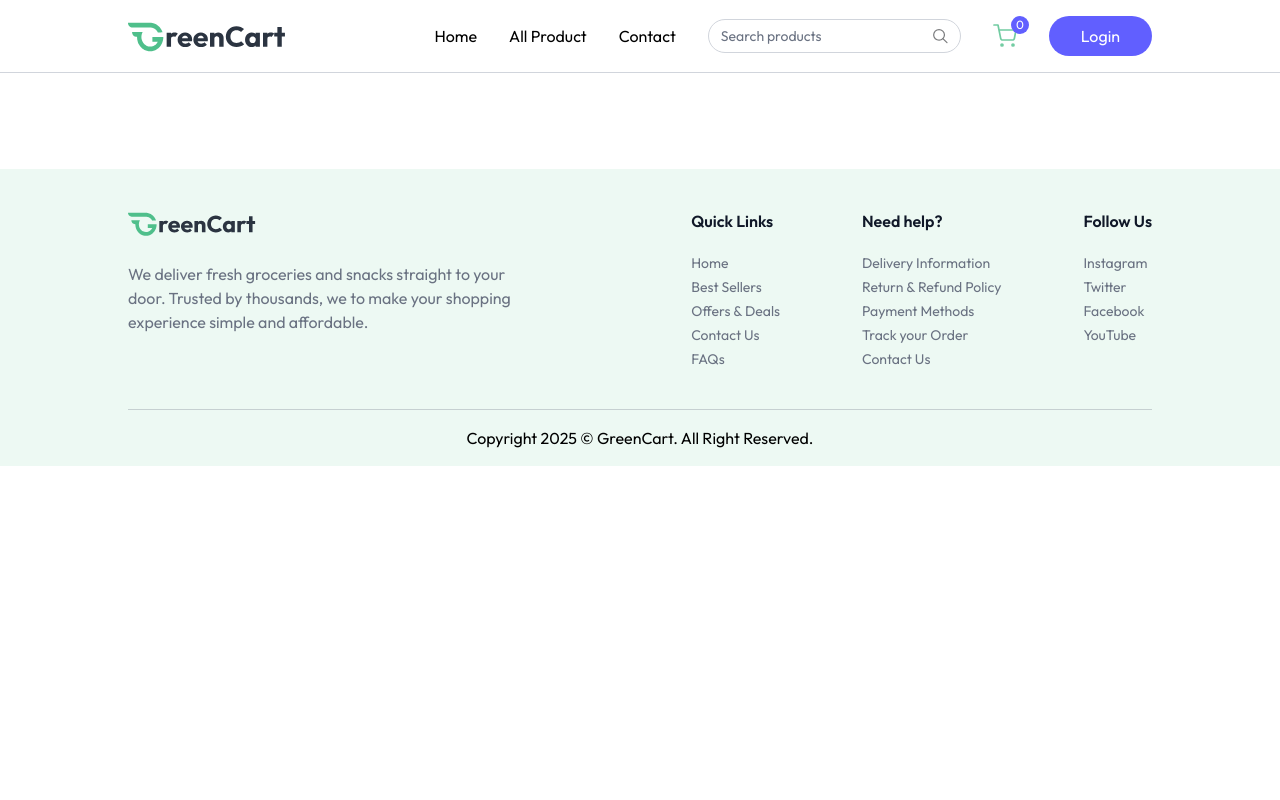
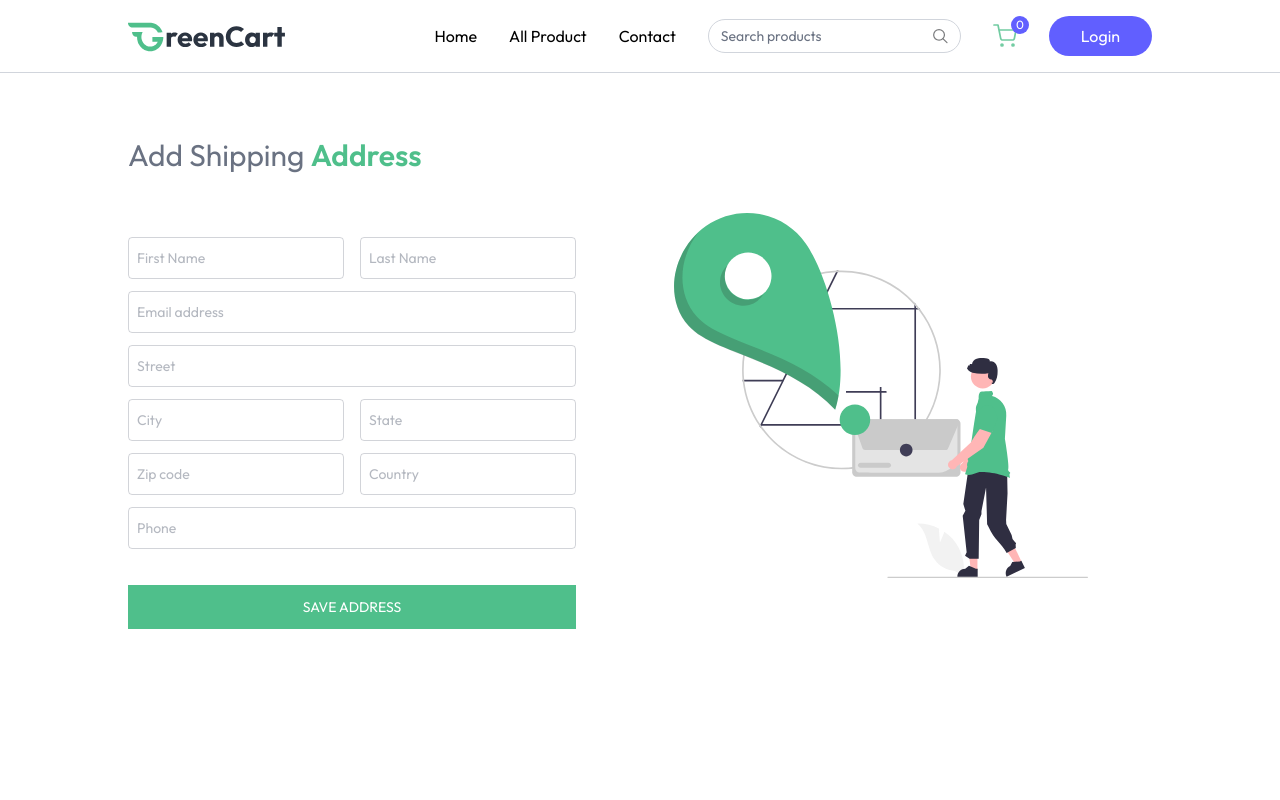
Before and after one commit to DipakSingh0111/Green_Cart_Groceries, a React (Vite) app: page /add-address in a window 1280 px wide. Shown: the top 800 px of the page. Built offline with nearby package versions, Linux system fonts and the light colour scheme.

Commit message:
Address Page is Done

```diff
--- a/src/App.jsx
+++ b/src/App.jsx
@@ -10,6 +10,7 @@
 import ProductCategory from './pages/ProductCategory';
 import ProductDetails from './pages/ProductDetails';
 import Cart from './pages/Cart';
+import AddAddress from './pages/AddAddress';
 function App() {
   const isSellerPath = useLocation().pathname.includes("seller");
   const { showUserLogin } = useContext(AppContext)
@@ -28,6 +29,7 @@
           <Route path='/products/:category' element={<ProductCategory />} />
           <Route path='/products/:category/:id' element={<ProductDetails />} />
           <Route path='/cart' element={<Cart />} />
+          <Route path='/add-address' element={<AddAddress />} />
         </Routes>
       </div>
       {!isSellerPath && <Footer />}
--- /dev/null
+++ b/src/pages/AddAddress.jsx
@@ -0,0 +1,67 @@
+import React, { useState } from 'react';
+import { assets } from '../assets/assets';
+
+// Input Field Components
+const InputField = ({ type, placeholder, name, handleChange, address }) => (
+    <input className='w-full px-2 py-2.5 border border-gray-500/30 rounded outline-none text-gray-500 focus:border-primary transition' type={type} placeholder={placeholder} name={name} onChange={handleChange} value={address[name]} required />
+)
+
+const AddAddress = () => {
+    const [address, setAddress] = useState({
+        firstName: "",
+        lastName: "",
+        email: "",
+        street: "",
+        city: "",
+        state: "",
+        zipcode: "",
+        country: "",
+        phone: "",
+    });
+
+    // handleChange
+    const handleChange = (event) => {
+        const { name, value } = event.target;
+
+        setAddress((prevAddress) => ({
+            ...prevAddress, [name]: value
+        }))
+    }
+
+    const onSubmitHandler = (event) => {
+        event.preventDefault();
+    };
+
+
+    return (
+        <div className='mt-16 pb-16'>
+            <p className='text-2xl md:text-3xl text-gray-500'>Add Shipping <span className='font-semibold text-primary'>Address</span></p>
+            <div className='flex flex-col-reverse md:flex-row justify-between mt-10'>
+                <div className='flex-1 max-w-md'>
+                    <form onSubmit={onSubmitHandler} className='space-y-3 mt-6 text-sm'>
+                        <div className='grid grid-cols-2 gap-4'>
+                            <InputField handleChange={handleChange} address={address} name='firstName' type="text" placeholder="First Name" />
+                            <InputField handleChange={handleChange} address={address} name='lastName' type="text" placeholder="Last Name" />
+                        </div>
+                        <InputField handleChange={handleChange} address={address} name="email" type="email" placeholder="Email address" />
+                        <InputField handleChange={handleChange} address={address} name="street" type="text" placeholder="Street" />
+                        <div className='grid grid-cols-2 gap-4'>
+                            <InputField handleChange={handleChange} address={address} name="city" type="text" placeholder="City" />
+                            <InputField handleChange={handleChange} address={address} name="state" type="text" placeholder="State" />
+                        </div>
+                        <div className='grid grid-cols-2 gap-4'>
+                            <InputField handleChange={handleChange} address={address} name="zipcode" type="number" placeholder="Zip code" />
+                            <InputField handleChange={handleChange} address={address} name="country" type="text" placeholder="Country" />
+                        </div>
+                        <InputField handleChange={handleChange} address={address} name="phone" type="text" placeholder="Phone" />
+                        <button className='w-full mt-6 bg-primary text-white py-3 hover:bg-primary-dull transition cursor-pointer uppercase' type='button'>Save Address</button>
+                    </form>
+                </div>
+                <img src={assets.add_address_iamge} alt="add-address" className='md:mr-16 mb-16 md:mt-0' />
+
+            </div>
+        </div>
+    )
+}
+
+export default AddAddress
```
